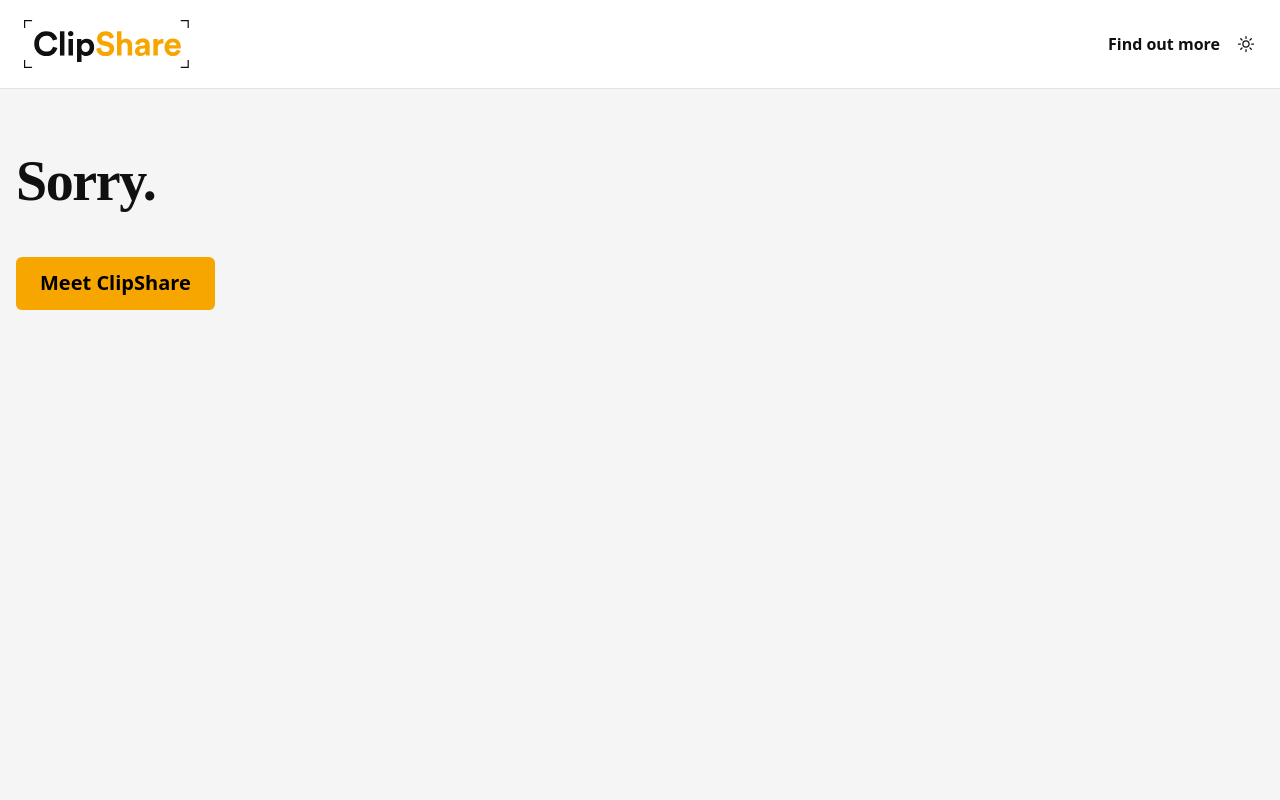
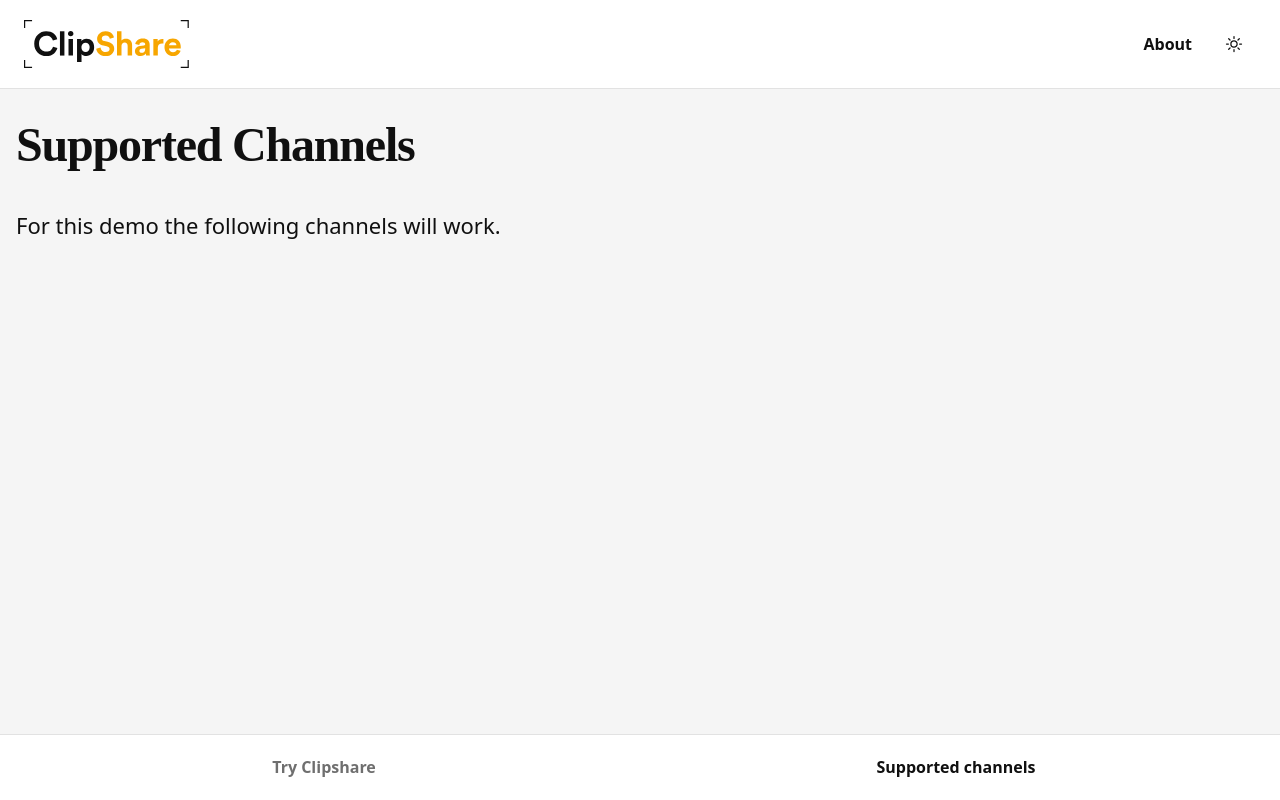
Before and after one commit to snapscreen/clipshare-demo, a Gatsby site: page /channels in a window 1280 px wide. Before the commit this address had no page. Built offline with nearby package versions, Linux system fonts and the light colour scheme; Gatsby itself is replaced by a stand-in of ours.

Commit message:
prepare routes and menu

```diff
--- a/src/components/header/header.styles.css
+++ b/src/components/header/header.styles.css
@@ -2,7 +2,6 @@
   @apply sticky top-0 z-20;
   @apply bg-skin-header;
   @apply border-b border-skin-base-muted;
-  @apply transition-all duration-300 ease-in-out;
 }
 
 .header {
@@ -30,7 +29,7 @@
   @apply justify-end;
 }
 .header__right > * {
-  @apply ml-2;
+  @apply mx-3;
 }
 
 .brand {
--- a/src/components/header/index.tsx
+++ b/src/components/header/index.tsx
@@ -6,20 +6,11 @@ import { ThemeSwitch } from "../theme-switch";
 import "./header.styles.css";
 
 type HeaderProps = {
+  links: any
 };
 
-const navigation = {
-  rightNav: [
-    {
-      name: "Find out more",
-      to: "https://clipshare.tv/",
-      exteralLink: true,
-    },
-  ],
-};
+export const Header: React.FC<HeaderProps> = ({ links }) => {
 
-export const Header: React.FC<HeaderProps> = () => {
-  const { rightNav } = navigation;
   const [top, setTop] = useState(true);
 
   // detect whether user has scrolled the page down by 10px
@@ -38,7 +29,7 @@ export const Header: React.FC<HeaderProps> = () => {
           {top ? <Logo className="brand" /> : <Logo icon className="brand" />}
         </div>
         <div className="header__right">
-          <Nav links={rightNav} />
+          <Nav links={links} />
           <ThemeSwitch />
         </div>
       </header>
--- a/src/components/layout/index.tsx
+++ b/src/components/layout/index.tsx
@@ -1,16 +1,37 @@
 import React, { ReactNode } from "react";
 import { Header } from "../header";
+import { TabBar } from "../tab-bar";
 
 interface LayoutProps {
   title: string;
   children: ReactNode;
 }
 
+const navigation = [
+    {
+      name: "About",
+      to: "https://clipshare.tv/",
+      exteralLink: true,
+    },
+];
+
+const baseMenu = [
+    {
+      name: "Try Clipshare",
+      to: "/",
+    },
+    {
+      name: "Supported channels",
+      to: "/channels",
+    }
+];
+
 export const Layout: React.FC<LayoutProps> = ({ children }) => {
   return (
     <>
-      <Header />
+      <Header links={navigation} />
       <main>{children}</main>
+      <TabBar links={baseMenu} />
     </>
   );
 };
--- a/src/components/nav/nav.styles.css
+++ b/src/components/nav/nav.styles.css
@@ -1,6 +1,5 @@
 .nav {
   @apply flex items-center;
-  @apply transition duration-300 ease-in-out;
 }
 
 .nav + .nav {
--- /dev/null
+++ b/src/components/tab-bar/index.tsx
@@ -0,0 +1,24 @@
+import React from "react";
+import { Link } from "gatsby";
+
+import "./tab-bar.styles.css";
+
+export const TabBar = (props: {
+  links: Array<{ name: string; to: string; }>;
+}) => {
+  const { links } = props;
+  const NavLinks: any = () =>
+    links.map((link: { name: string; to: string; }) => {
+      return (
+        <Link className="navLink" to={link.to} key={link.name}>
+          {link.name}
+        </Link>
+      );
+    });
+
+  return (
+    <nav className="tabbar">
+      <NavLinks />
+    </nav>
+  );
+};
--- /dev/null
+++ b/src/components/tab-bar/tab-bar.styles.css
@@ -0,0 +1,20 @@
+.tabbar {
+  @apply fixed bottom-0 inset-x-0;
+  @apply flex items-center;
+  @apply p-2;
+  @apply bg-skin-header;
+  @apply border-t border-skin-base-muted;
+}
+
+.tabbar > a {
+  @apply px-4 py-3;
+  @apply flex items-center justify-center;
+  @apply font-display font-semibold text-current;
+  @apply flex-1;
+  @apply opacity-60;
+  @apply hover:opacity-100;
+}
+
+.navLink[aria-current]:not([aria-current="true"]) {
+  @apply opacity-100;
+}
--- a/src/pages/404.tsx
+++ b/src/pages/404.tsx
@@ -8,10 +8,11 @@ const NotFoundPage: React.FC = () => {
   return (
     <Layout location={location} title={siteTitle}>
         <Container>
-          <article className="prose lg:prose-xl mt-16">
-            <h1>Sorry.</h1>
+          <article className="prose prose-lg mt-8">
+            <h1>Sorry</h1>
+            <p className="lead">The content you are looking for is not here.</p>
             <Button as="link" styleType="primary" to="/">
-              Meet ClipShare
+              Start over
             </Button>
           </article>
         </Container>
--- /dev/null
+++ b/src/pages/channels.tsx
@@ -0,0 +1,24 @@
+import * as React from "react";
+import { Container } from "../components/container";
+import { Layout } from "../components/layout";
+
+interface PageProps {
+  location: Location;
+}
+
+const Channels: React.FC<PageProps> = ({ location }) => {
+  const siteTitle = 'Supported Channels | ClipShare';
+
+  return (
+    <Layout location={location} title={siteTitle}>
+      <Container>
+        <article className="prose prose-lg mt-8">
+          <h1>Supported Channels</h1>
+          <p className="lead">For this demo the following channels will work.</p>
+        </article>
+      </Container>
+    </Layout>
+  );
+};
+
+export default Channels;
--- a/src/pages/index.tsx
+++ b/src/pages/index.tsx
@@ -1,4 +1,6 @@
 import * as React from "react";
+import { Button } from "../components/button";
+import { Container } from "../components/container";
 import { Layout } from "../components/layout";
 
 interface PageProps {
@@ -10,7 +12,15 @@ const Home: React.FC<PageProps> = ({ location }) => {
 
   return (
     <Layout location={location} title={siteTitle}>
-      Hi
+      <Container>
+        <article className="prose prose-lg mt-8">
+          <h1>Clip Share Demo</h1>
+          <p className="lead">Create broadcast quality TV clips in a Snap for sharing. Snap your TV, edit the clip and share.</p>
+          <Button as="link" styleType="primary" to="/">
+            Start
+          </Button>
+        </article>
+      </Container>
     </Layout>
   );
 };
```
